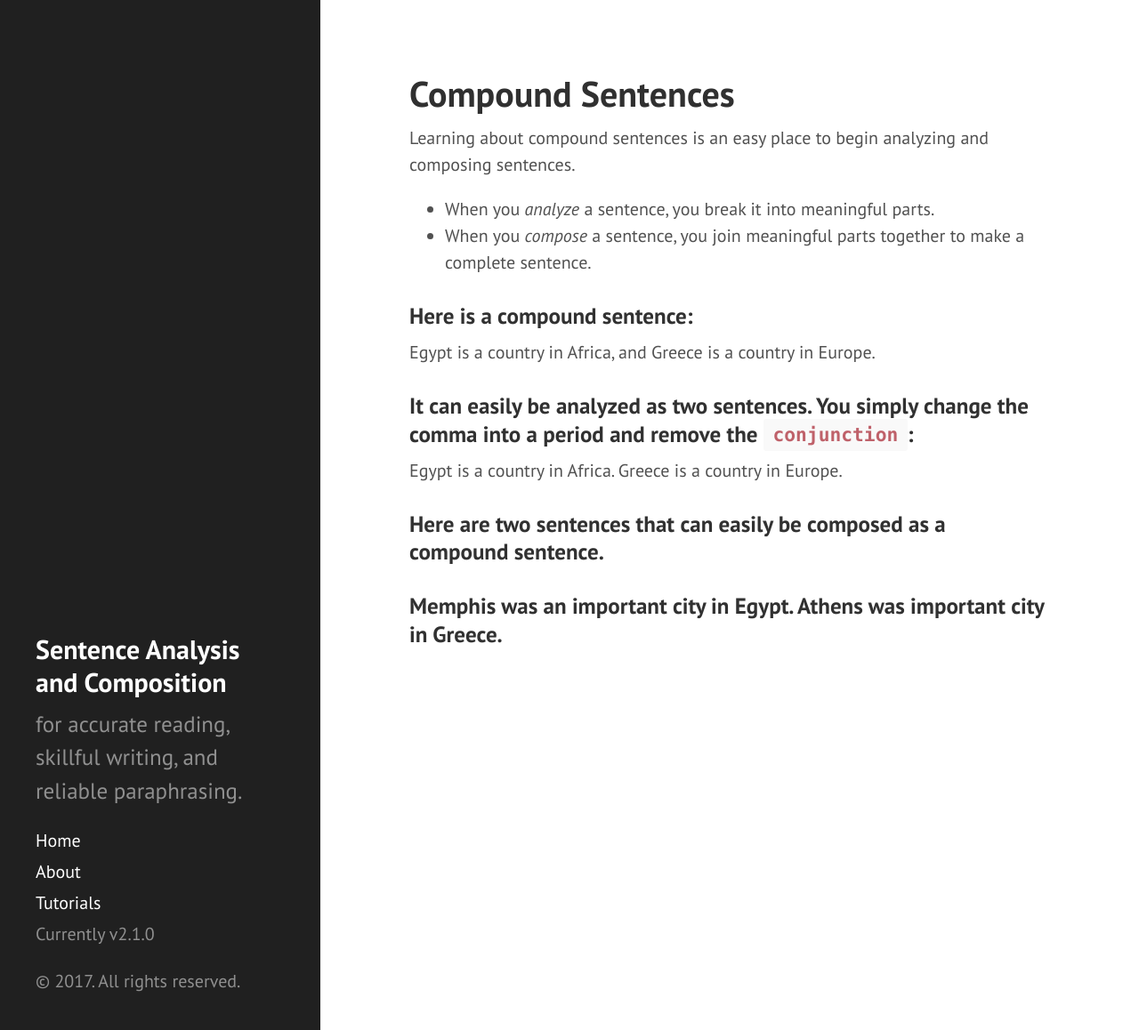
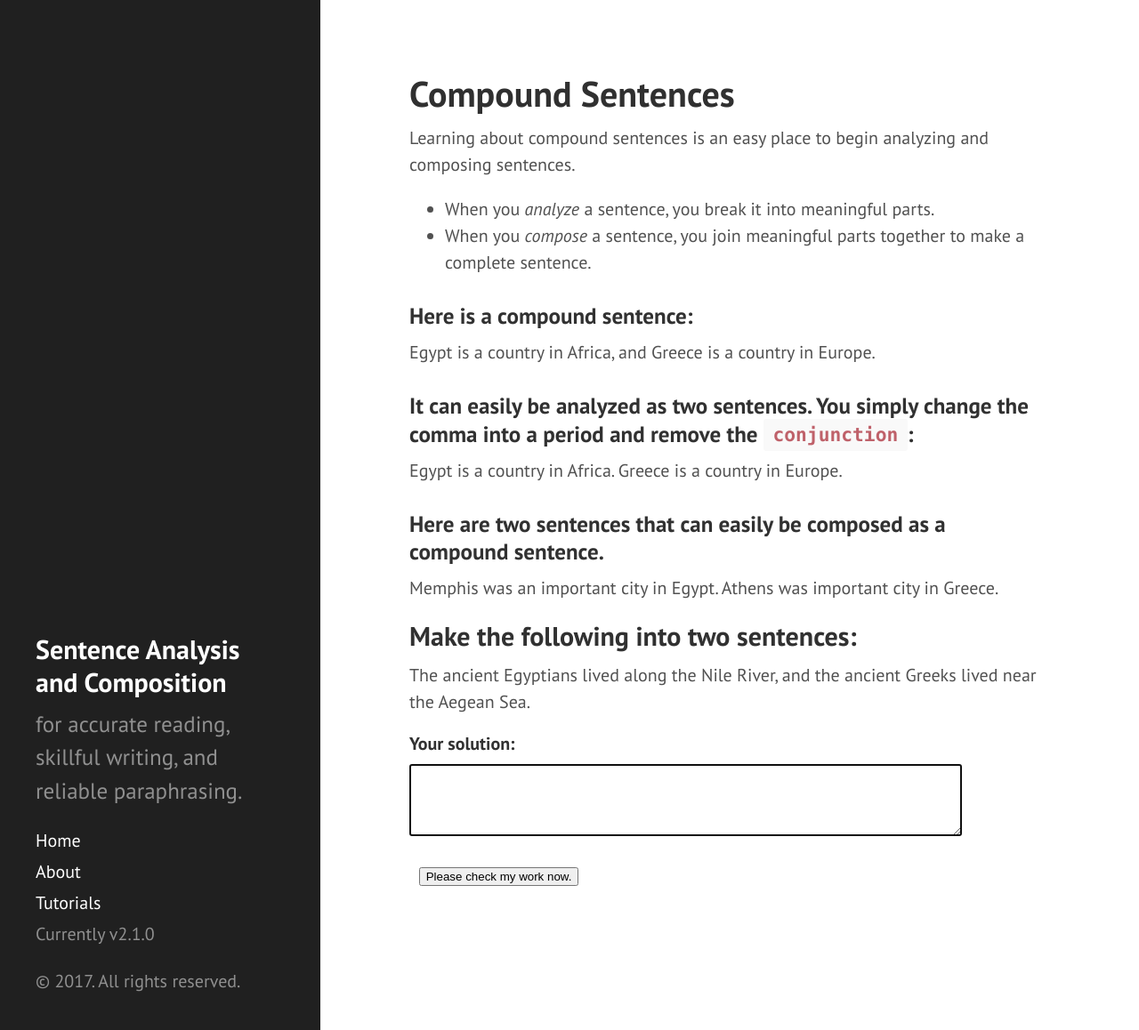
Before and after one commit to srogersact/srogersact.github.io, a Jekyll site: the page tutorials/compound_sentences/index.html, which Jekyll copies as it is, in a window 1280 px wide and 1158 px high. Shown: the whole window at 89% size. Built offline with Jekyll 4.4.1, drawn with Linux system fonts in a browser that asks for light colours.

Commit message:
fixed missing end tag

```diff
--- a/tutorials/compound_sentences/index.html
+++ b/tutorials/compound_sentences/index.html
@@ -81,9 +81,25 @@
 
 <p>Egypt is a country in Africa. Greece is a country in Europe.</p>
 
-<h3>Here are two sentences that can easily be composed as a compound sentence. <h3>
+<h3>Here are two sentences that can easily be composed as a compound sentence. </h3>
 
 <p>Memphis was an important city in Egypt. Athens was important city in Greece.</p>
+
+<h2>Make the following into two sentences:</h2>
+
+<script src="cp_sentences_problem01.js"></script>
+
+<h4>Your solution:</h4>
+<form id="sentence_solution_form" name="sentence_solution_form">
+
+    <textarea name="sentence_solution" id="sentence_solution" rows = "5" cols="75"></textarea><br>
+    <h4 id="sentence_solution_blank"> </h4>
+    <h4 id="sentence_solution_error"> </h4>
+
+     <label>&nbsp;</label>
+    <input type="button" id="sentence_solution_approval" value="Please check my work now.">
+</form>
+
 <!--
 <ul>
   <li>Can you tell the difference between a complete sentence and a sentence fragment? Working with compound sentences will help you to master this important skill.</li>
```
